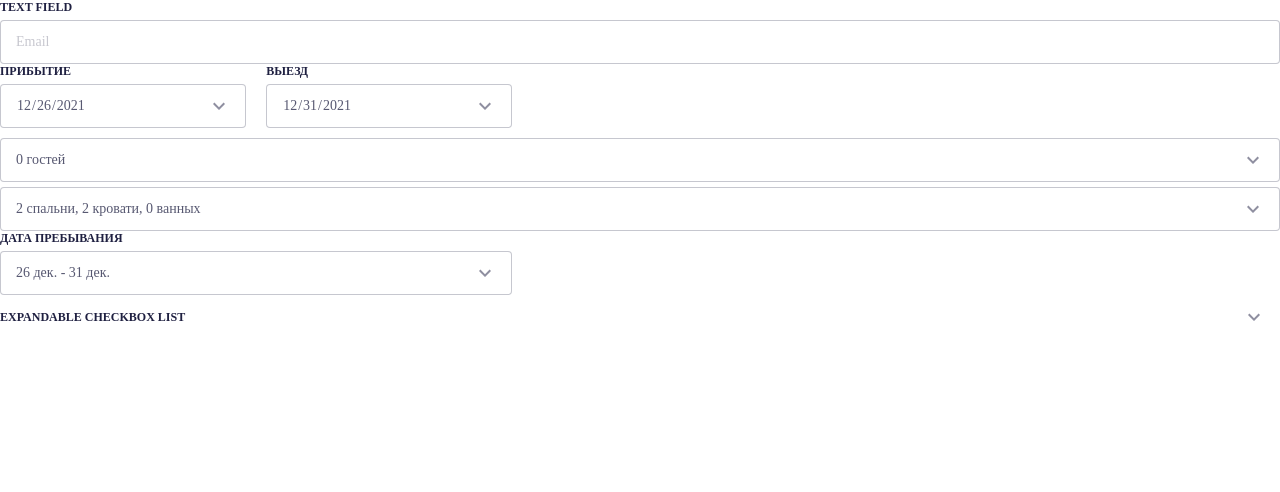
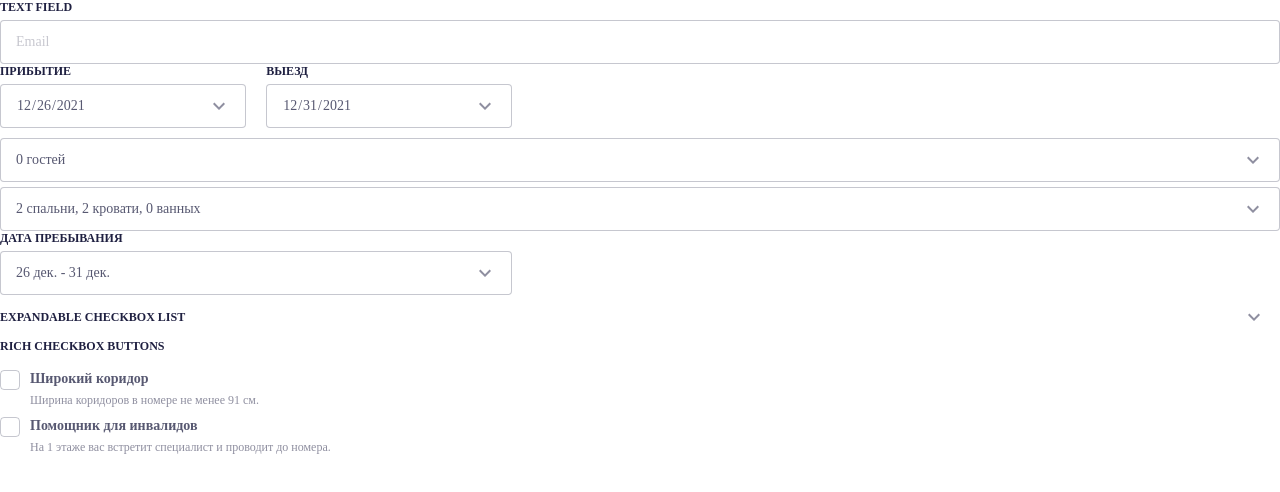
Before and after one commit to Ga11et/hotelBooking, a React (Create React App) app: page / in a window 1280 px wide. Shown: the top 492 px of the page. Built offline with nearby package versions, Linux system fonts and the light colour scheme.

Commit message:
added richcheckbox component

```diff
--- a/src/App.tsx
+++ b/src/App.tsx
@@ -2,6 +2,12 @@ import { CheckBoxList } from "./components/checkboxList/checkboxlist"
 import { DateInput } from "./components/datepicker/dateInput"
 import { Dropdown } from "./components/dropdown/dropdown"
 import { Input } from "./components/input/input"
+import { RichCkeckList } from "./components/richcheckboxlist/rickchecklist"
+
+const richCheckboxData = [
+  {label: 'Широкий коридор', describtion: 'Ширина коридоров в номере не менее 91 см.'},
+  {label: 'Помощник для инвалидов', describtion: 'На 1 этаже вас встретит специалист  и проводит до номера.'},
+]
 
 export const App = () => {
   return (
@@ -12,6 +18,7 @@ export const App = () => {
       <Dropdown type="default" id='second' />
       <DateInput id="dateInputNext" type="oneInput" />
       <CheckBoxList id="list" name="expandable checkbox list" list={['Завтрак', 'Письменный стол', 'Стул для кормления', 'Кроватка']} />
+      <RichCkeckList name="rich Checkbox Buttons" data={richCheckboxData} />
     </div>
   )
 }
--- /dev/null
+++ b/src/components/checkbox/checkbox.module.css
@@ -0,0 +1,18 @@
+.input{
+    display: none;
+
+}
+.pseudo{
+    display: inline-block;
+    height: 20px;
+    width: 20px;
+    margin: 0 10px 0 0;
+    border: 1px solid var(--grey-25);
+    border-radius: 4px;
+    vertical-align: baseline;
+    box-sizing: border-box;
+}
+.input:checked + .pseudo{
+    border: 1px solid var(--purple);
+    background: url('../../assets/checkedBox.svg') center no-repeat;
+}
--- /dev/null
+++ b/src/components/checkbox/checkbox.tsx
@@ -0,0 +1,15 @@
+import { FC } from "react"
+import css from './checkbox.module.css'
+
+type props = {
+    label: string
+}
+
+export const Checkbox: FC<props> = ({ label }) => {
+    return <>
+        <input type='checkbox'
+            name={label}
+            className={css.input} />
+        <span className={css.pseudo}></span>
+    </>
+}
--- a/src/components/checkboxList/checkboxlist.module.css
+++ b/src/components/checkboxList/checkboxlist.module.css
@@ -1,3 +1,6 @@
+.expandableChecksContainer{
+    width: 100%;
+}
 .dropdownHandler{
     display: flex;
     align-items: center;
@@ -24,21 +27,3 @@
     flex-direction: row;
     align-items: center;
 }
-.dropdown .checkbox input{
-    display: none;
-
-}
-.dropdown .checkbox .pseudo{
-    display: inline-block;
-    height: 20px;
-    width: 20px;
-    margin: 0 10px 0 0;
-    border: 1px solid var(--grey-50);
-    border-radius: 4px;
-    vertical-align: baseline;
-    box-sizing: border-box;
-}
-.dropdown .checkbox input:checked + .pseudo{
-    border: 1px solid var(--purple);
-    background: url('../../assets/checkedBox.svg') center no-repeat;
-}
--- a/src/components/checkboxList/checkboxlist.tsx
+++ b/src/components/checkboxList/checkboxlist.tsx
@@ -1,6 +1,7 @@
 import { FC, useState } from "react";
 import css from './checkboxlist.module.css'
 import $ from 'jquery'
+import { Checkbox } from "../checkbox/checkbox";
 
 type props = {
     id: string
@@ -24,7 +25,7 @@ export const CheckBoxList: FC<props> = ({ name, list, id }) => {
         }
     }
 
-    return <>
+    return <section className={css.expandableChecksContainer}>
         <div className={css.dropdownHandler}
             id={id + 'handler'}
             onClick={handlerOnClick} >
@@ -33,20 +34,19 @@ export const CheckBoxList: FC<props> = ({ name, list, id }) => {
         <div className={css.dropdown}
             style={{ display: 'none' }}
             id={id} >
-            {list.map( el => <Checkbox key={el} label={el} />)}
+            {list.map( el => <CheckboxContainer key={el} label={el} />)}
         </div>
-    </>
+    </section>
 }
 
 type checkboxProps = {
     label: string
 }
 
-const Checkbox: FC<checkboxProps> = ({ label }) => {
+const CheckboxContainer: FC<checkboxProps> = ({ label }) => {
     return <>
         <label className={css.checkbox}>
-            <input type='checkbox' name={label} />
-            <span className={css.pseudo}></span>
+            <Checkbox label={label} />
             {label}
         </label>
     </>
--- /dev/null
+++ b/src/components/richcheckboxlist/richchecklist.module.css
@@ -0,0 +1,22 @@
+.richCkecksContainer{
+    width: 100%;
+}
+.richCkecksContainer h3{
+    padding-bottom: 16px;
+}
+.richCkecksContainer .checkbox{
+    display: grid;
+    grid-template-columns: 30px 1fr;
+    font-weight: 700;
+    font-size: 14px;
+    line-height: 18px;
+    color: var(--grey-75);
+}
+.richCkecksContainer .checkbox .checkboxData p{
+    font-weight: 400;
+    font-size: 12px;
+    line-height: 14px;
+    color: var(--grey-50);
+    margin: 0;
+    padding: 5px 0 10px;
+}
--- /dev/null
+++ b/src/components/richcheckboxlist/rickchecklist.tsx
@@ -0,0 +1,31 @@
+import { FC } from "react";
+import { Checkbox } from "../checkbox/checkbox";
+import css from './richchecklist.module.css'
+
+type checkboxData = {label: string, describtion: string}
+
+type props = {
+    name: string,
+    data: checkboxData[]
+}
+
+export const RichCkeckList: FC<props> = ({ name, data }) => {
+    return <section className={css.richCkecksContainer}>
+        <h3>{name}</h3>
+        {data.map( el => <CheckboxContainer key={el.label} data={el} />)}
+    </section>
+}
+
+type CheckboxContainerProps = {
+    data: checkboxData
+}
+
+const CheckboxContainer: FC<CheckboxContainerProps> = ({ data }) => {
+    return <label className={css.checkbox}>
+        <Checkbox label={data.label} />
+        <div className={css.checkboxData}>
+            {data.label}
+            <p>{data.describtion}</p>
+        </div>
+    </label>
+}
```
Also changed, not shown: 1 other file (tests, documents, lock files or other folders).
